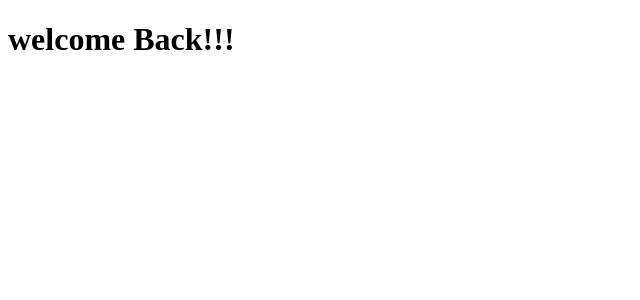
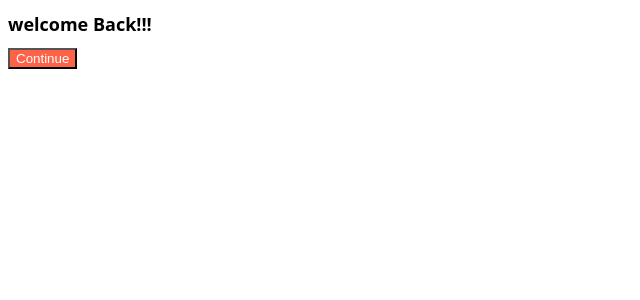
Before and after one commit to sunjw0531/nomad-react-movie-app-practice, a React (Create React App) app in the folder react-movie-app/: page / in a window 1280 px wide. Shown: the top 300 px of the page, without its empty margins (0-640 px from the left). Built offline with nearby package versions, Linux system fonts and the light colour scheme.

Commit message:
CRA practice and CSS module in CRA
building practice example code by using propTypes and CSS module.
CRA allow us to make same class name with other class name in CSS module files.

```diff
--- a/react-movie-app/package.json
+++ b/react-movie-app/package.json
@@ -6,6 +6,7 @@
     "@testing-library/jest-dom": "^5.16.5",
     "@testing-library/react": "^13.4.0",
     "@testing-library/user-event": "^13.5.0",
+    "prop-types": "^15.8.1",
     "react": "^18.2.0",
     "react-dom": "^18.2.0",
     "react-scripts": "5.0.1",
--- a/react-movie-app/src/App.js
+++ b/react-movie-app/src/App.js
@@ -1,7 +1,10 @@
+import Btn from './Button';
+import styles from './App.module.css';
 function App() {
   return (
     <div>
-      <h1>welcome Back!!!</h1>
+      <h1 className={styles.title}>welcome Back!!!</h1>
+      <Btn sort={'Continue'} />
     </div>
   );
 }
--- /dev/null
+++ b/react-movie-app/src/App.module.css
@@ -0,0 +1,5 @@
+.title {
+  font-family: system-ui, -apple-system, BlinkMacSystemFont, 'Segoe UI', Roboto,
+    Oxygen, Ubuntu, Cantarell, 'Open Sans', 'Helvetica Neue', sans-serif;
+  font-size: 18px;
+}
--- /dev/null
+++ b/react-movie-app/src/Button.js
@@ -0,0 +1,11 @@
+import PropTypes from 'prop-types';
+import styled from './Button.module.css';
+const Btn = ({ sort }) => {
+  return <button className={styled.btn}>{sort}</button>;
+};
+
+Btn.propTypes = {
+  sort: PropTypes.string.isRequired,
+};
+
+export default Btn;
--- /dev/null
+++ b/react-movie-app/src/Button.module.css
@@ -0,0 +1,4 @@
+.btn {
+  color: white;
+  background-color: tomato;
+}
```
Also changed, not shown: 1 other file (tests, documents, lock files or other folders).
